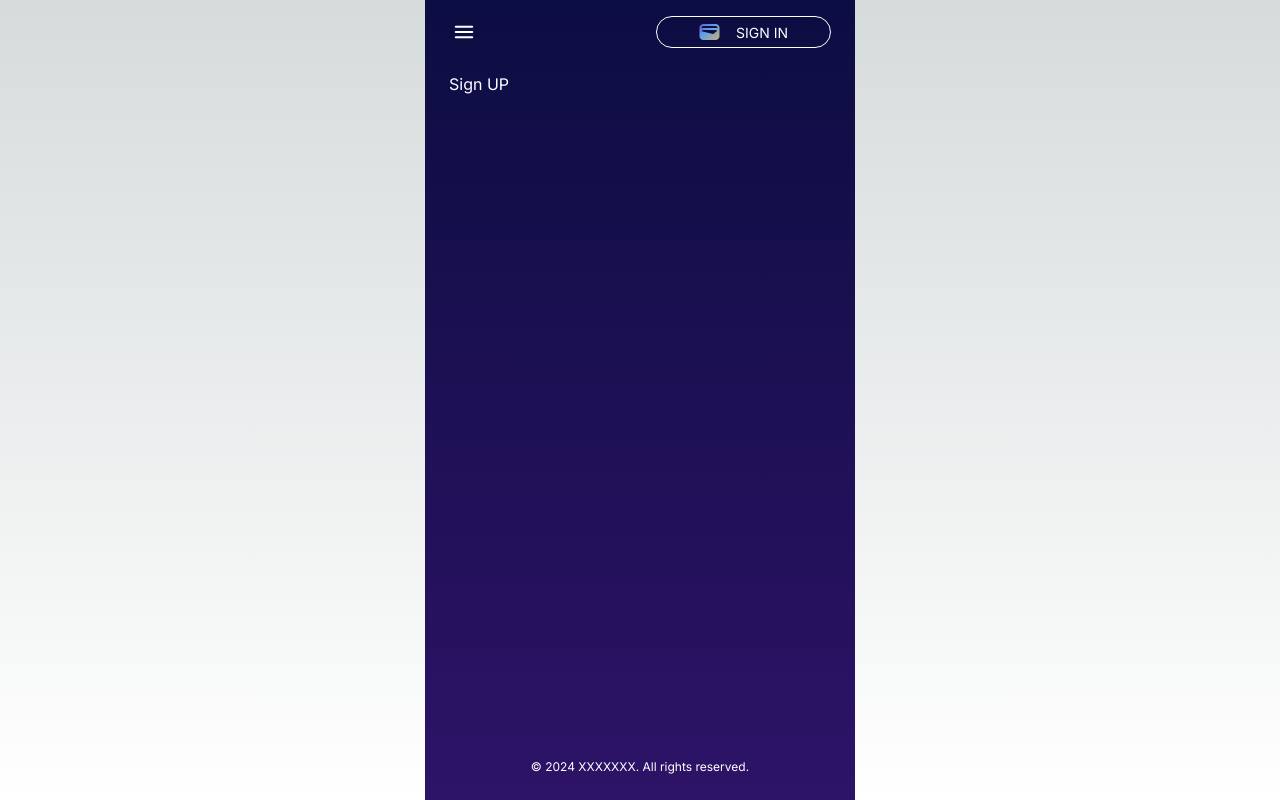
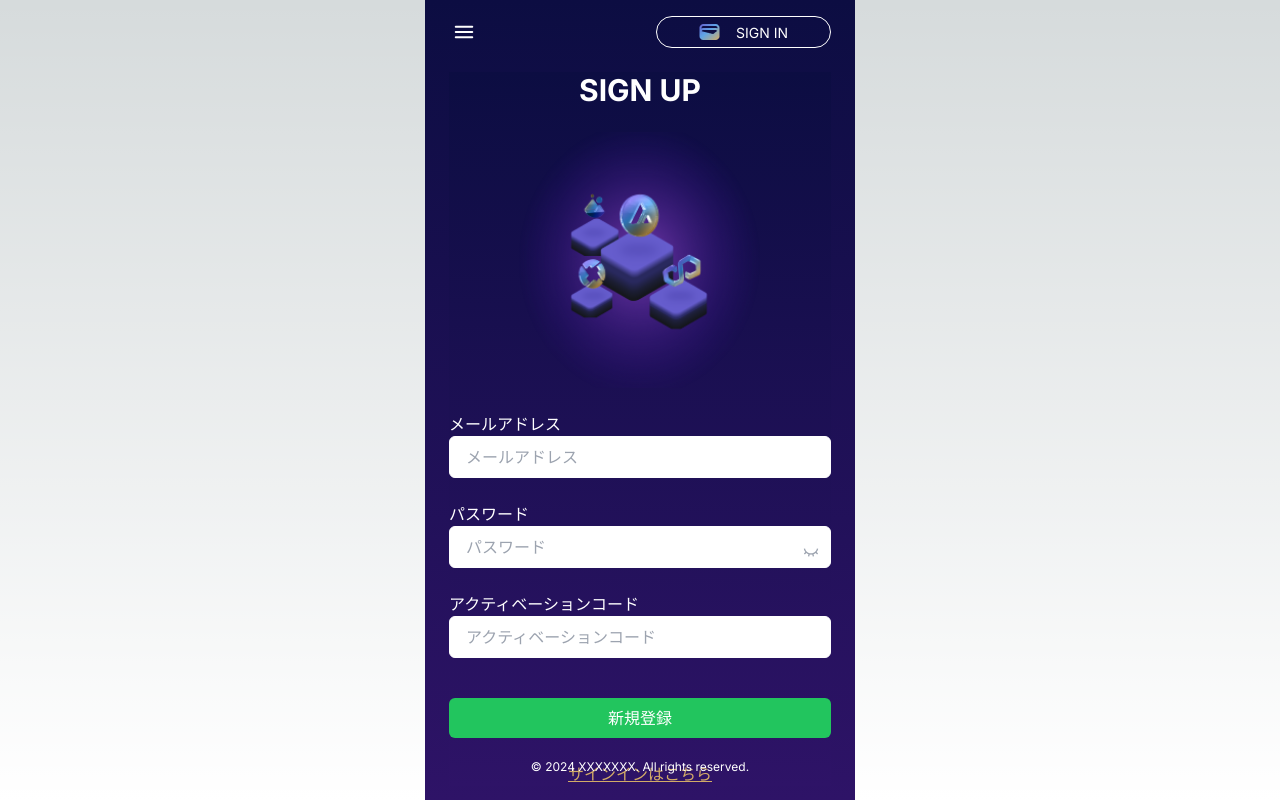
Before and after one commit to xmccopy/evm_farming, a Next.js app: page /signup in a window 1280 px wide. Built offline with nearby package versions, Linux system fonts and the light colour scheme.

Commit message:
add: signup&signin&dashboard

```diff
--- /dev/null
+++ b/app/(auth)/signin/page.tsx
@@ -0,0 +1,83 @@
+"use client"
+import Head from "next/head";
+import { useState } from 'react';
+import { RiEyeCloseLine, RiEyeLine } from 'react-icons/ri';
+import { useRouter } from 'next/navigation';
+
+export default function Home() {
+
+  const [showPassword, setShowPassword] = useState(false);
+  const router = useRouter();
+
+  const handleClick = () => {
+    router.push('/dashboard');
+  };
+
+
+  return (
+    <div className=" flex flex-col items-center justify-start">
+      <Head>
+        <title>Sign Up</title>
+      </Head>
+
+      <div className=" text-white rounded-lg max-w-md w-full space-y-6">
+        <h1 className="text-3xl font-bold text-center">SIGN IN</h1>
+
+        <div className="m-auto w-64 h-64">
+          {/* Placeholder for the graphic */}
+          <img
+            src="/images/main.png"
+            alt="Sign Up Graphic"
+            className="w-full h-full"
+          />
+        </div>
+
+        <form className="space-y-6">
+          <div>メールアドレス
+            <input
+              type="email"
+              placeholder="メールアドレス"
+              className="w-full px-4 py-2 bg-white border border-white rounded-md text-gray-700 placeholder-gray-400 focus:outline-none focus:border-green-400"
+            />
+          </div>
+
+          <div className="relative">
+            <div>パスワード</div>
+            <input
+              type={showPassword ? "text" : "password"}
+              placeholder="パスワード"
+              className="w-full px-4 py-2 bg-white border border-white rounded-md text-gray-700 placeholder-gray-400 focus:outline-none focus:border-green-400"
+            />
+            <br />
+            <button
+              type="button"
+              onClick={() => setShowPassword(!showPassword)}
+              className="absolute right-3 top-1 transform -translate-y-1/2 text-gray-400" style={{ marginTop: '40px' }}
+            >
+              {showPassword ? <RiEyeLine /> : <RiEyeCloseLine />}
+            </button>
+          </div>
+
+          {/* <div>
+            アクティベーションコード
+
+            <input
+              type="text"
+              placeholder="アクティベーションコード"
+              className="w-full px-4 py-2 bg-white border border-white rounded-md text-gray-700 placeholder-gray-400 focus:outline-none focus:border-green-400"
+            />
+          </div> */}
+          <button onClick={handleClick} className="w-full bg-green-500 text-white py-2 rounded-md hover:bg-green-600 transition">
+            サインイン
+          </button>
+        </form>
+
+        <div className="text-center">
+          <a href="/signup" className="text-[#D2AB67] underline text-[16px]">
+            新規登録はこちら
+          </a>
+        </div>
+      </div>
+    </div >
+  );
+}
--- a/app/(auth)/signup/page.tsx
+++ b/app/(auth)/signup/page.tsx
@@ -1,4 +1,119 @@
+"use client";
+import Head from "next/head";
+import { useState } from "react";
+import { RiEyeCloseLine, RiEyeLine } from "react-icons/ri";
+import { AiOutlineClose } from "react-icons/ai";
 
 export default function Home() {
-    return <h1 className="text-white">Sign UP</h1>;
-  }
+  const [showPassword, setShowPassword] = useState(false);
+  const [isOpen, setIsOpen] = useState(false);
+
+  const toggleModal = () => {
+    setIsOpen(!isOpen);
+  };
+
+  return (
+    <div className="flex flex-col items-center justify-start bg-gradient-to-b">
+      <Head>
+        <title>Sign Up</title>
+      </Head>
+
+      <div className="text-white rounded-lg max-w-md w-full space-y-6">
+        <h1 className="text-3xl font-bold text-center">SIGN UP</h1>
+
+        <div className="w-64 h-64 m-auto">
+          <img
+            src="/images/main.png"
+            alt="Sign Up Graphic"
+            className="w-full h-full"
+          />
+        </div>
+
+        <form className="space-y-6">
+          <div>
+            <label className="block">メールアドレス</label>
+            <input
+              type="email"
+              placeholder="メールアドレス"
+              className="w-full px-4 py-2 bg-white border border-white rounded-md text-gray-700 placeholder-gray-400 focus:outline-none focus:border-green-400"
+            />
+          </div>
+
+          <div className="relative">
+            <label className="block">パスワード</label>
+            <input
+              type={showPassword ? "text" : "password"}
+              placeholder="パスワード"
+              className="w-full px-4 py-2 bg-white border border-white rounded-md text-gray-700 placeholder-gray-400 focus:outline-none focus:border-green-400"
+            />
+            <button
+              type="button"
+              onClick={() => setShowPassword(!showPassword)}
+              className="absolute right-3 top-3/4 transform -translate-y-1/2 text-gray-400"
+            >
+              {showPassword ? <RiEyeLine /> : <RiEyeCloseLine />}
+            </button>
+          </div>
+
+          <div>
+            <label className="block">アクティベーションコード</label>
+            <input
+              type="text"
+              placeholder="アクティベーションコード"
+              className="w-full px-4 py-2 bg-white border border-white rounded-md text-gray-700 placeholder-gray-400 focus:outline-none focus:border-green-400"
+            />
+          </div>
+
+          <button
+            type="button"
+            onClick={toggleModal}
+            className="w-full bg-green-500 text-white py-2 mt-[40px] rounded-md hover:bg-green-600 transition" style={{ marginTop: '40px' }}>
+            新規登録
+          </button>
+        </form>
+
+        <div className="text-center">
+          <a href="#" className="text-[#D2AB67] underline text-[16px]">
+            サインインはこちら
+          </a>
+        </div>
+      </div>
+
+      {/* Modal Background */}
+      {
+        isOpen && (
+          <div className="fixed inset-0 z-50 flex items-center justify-center bg-black bg-opacity-50">
+            <div className="bg-[#2F2F8A] text-white rounded-lg p-8 shadow-md max-w-sm w-full space-y-6">
+              {/* Close Button */}
+              <div className="flex justify-end">
+                <button onClick={toggleModal}>
+                  <AiOutlineClose className="text-white text-2xl" />
+                </button>
+              </div>
+
+              {/* Modal Body */}
+              <div className="text-center">
+                <h2 className="text-xl font-bold mb-4">
+                  仮登録が完了しました。 <br /> メールをご確認ください。
+                </h2>
+                <p className="text-sm text-gray-300 mb-6">
+                  ご登録のメールアドレスに本登録メールを送信しました。メールに記載されているURLから本登録を完了してください。
+                </p>
+              </div>
+
+              {/* Button */}
+              <div className="flex justify-center">
+                <button
+                  onClick={toggleModal}
+                  className="px-6 py-2 bg-purple-600 rounded-md hover:bg-purple-700 transition"
+                >
+                  戻る
+                </button>
+              </div>
+            </div>
+          </div>
+        )
+      }
+    </div >
+  );
+}
--- /dev/null
+++ b/app/(page)/dashboard/page.tsx
@@ -0,0 +1,34 @@
+import Head from 'next/head';
+
+export default function Home() {
+    return (
+        <div className=" flex flex-col items-center justify-start text-white">
+            <Head>
+                <title>Dashboard</title>
+            </Head>
+
+            <div className="m-auto w-64 h-64">
+                {/* Placeholder for the graphic */}
+                <img
+                    src="/images/main.png"
+                    alt="Sign Up Graphic"
+                    className="w-full h-full"
+                />
+            </div>
+
+
+            <h1 className="text-3xl font-bold mb-8">EVM ファーミング</h1>
+
+            <button className="w-64 py-3 mb-4 text-lg font-semibold bg-[linear-gradient(160deg,_#665DCD_0%,_#5FA4E6_44.76%,_#D2AB67_100%)] hover:bg-[linear-gradient(200deg,_#665DCD_0%,_#5FA4E6_44.76%,_#D2AB67_100%)] rounded-[30px] shadow-md transition-all duration-1000 ease-in-out">
+                ライセンス購入
+            </button>
+
+            <p className="mb-4">フリーミアムウォレット</p>
+            <p className="mb-8 text-center">フリーミアムウォレットはまだありません。<br />まずは作成しましょう。</p>
+
+            <button className="w-64 py-3 text-lg font-semibold bg-[linear-gradient(107.21deg,_#9348A2_24.43%,_#2954A3_68.95%)] hover:bg-[linear-gradient(200.21deg,_#9348A2_24.43%,_#2954A3_68.95%)] rounded-[30px] shadow-md transition-all duration-1000 ease-in-out hover:ease-out">
+                + ウォレットをインポート
+            </button>
+        </div>
+    );
+}
```
Also changed, not shown: app/(auth)/layout.tsx (renamed from app/(auth)/signup/layout.tsx), app/(page)/layout.tsx (renamed from app/(page)/airdrop/layout.tsx), public/images/main.png (added).
